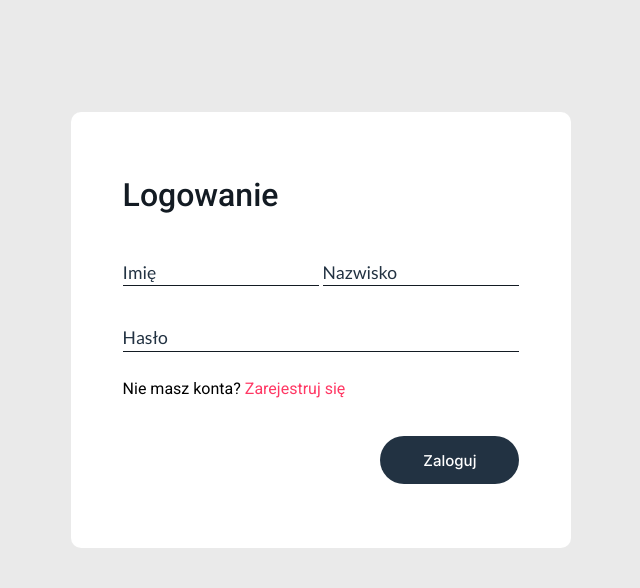
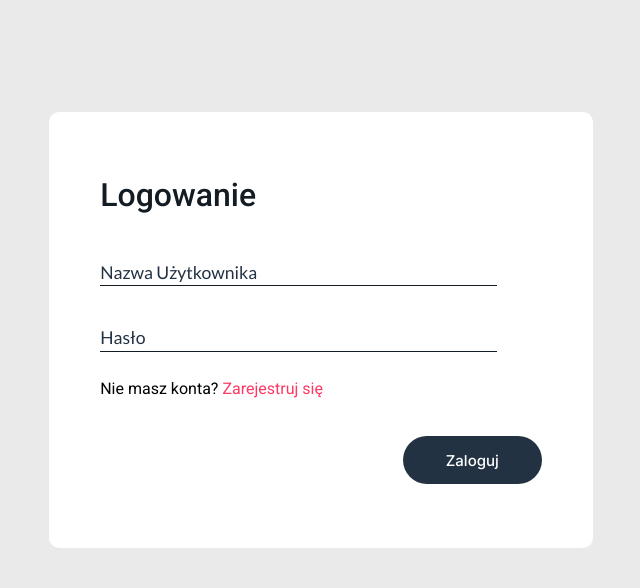
Before and after one commit to Navio1430/VoteAround, a Flask app: page /login/ in a window 1280 px wide. Shown: the part 64-652 px from the top of the page, without its empty margins (319-959 px from the left). Run offline with Flask 3, Linux system fonts and the light colour scheme.

Commit message:
Changed name and surname to username in login page

```diff
--- a/website/templates/login/login.html
+++ b/website/templates/login/login.html
@@ -7,18 +7,10 @@
         <div class="login__names-container">
             <input
                 type="text"
-                name="name"
-                class="login__input login__input--name"
-                id="name"
-                placeholder="Imię"
-            />
-
-            <input
-                type="text"
-                name="surname"
-                class="login__input login__input--surname"
-                id="surname"
-                placeholder="Nazwisko"
+                name="username"
+                class="login__input login__input--username"
+                id="username-input"
+                placeholder="Nazwa Użytkownika"
             />
         </div>
 
```
